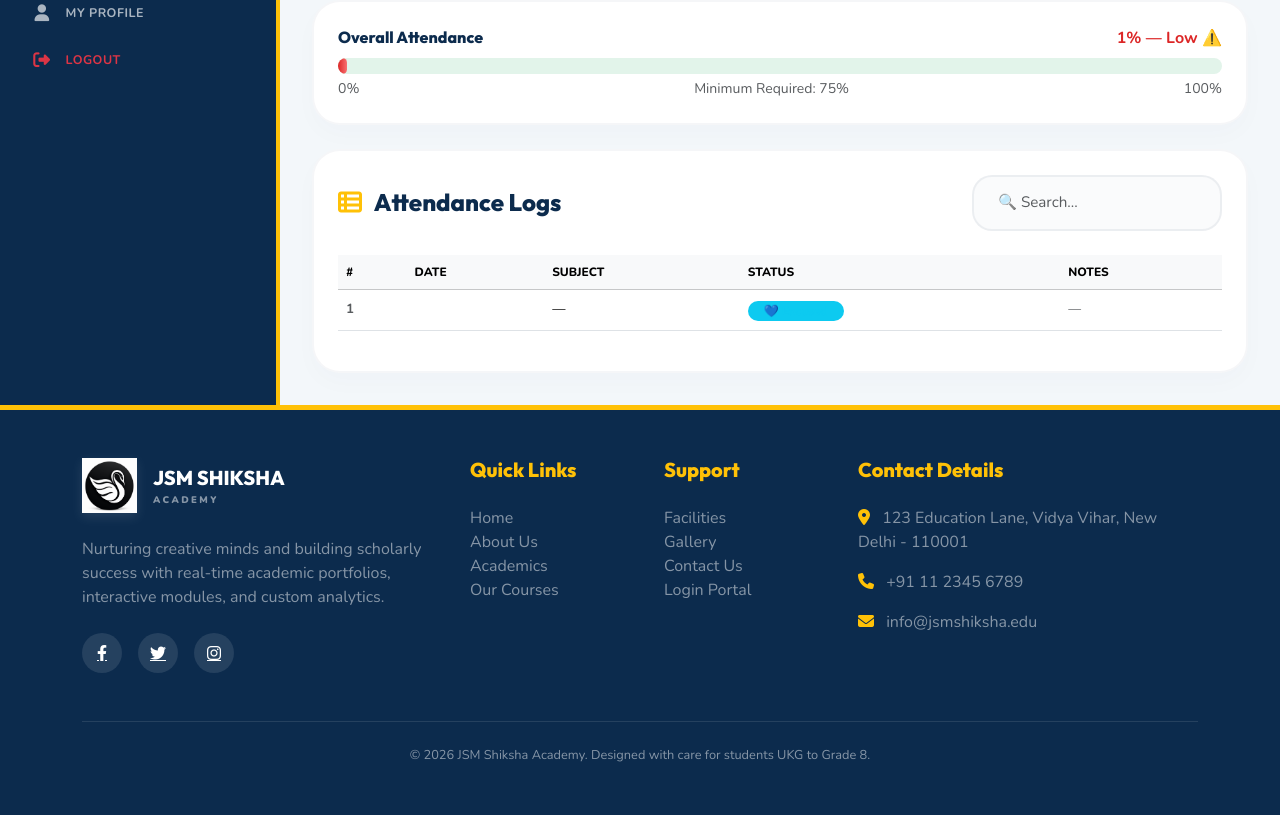
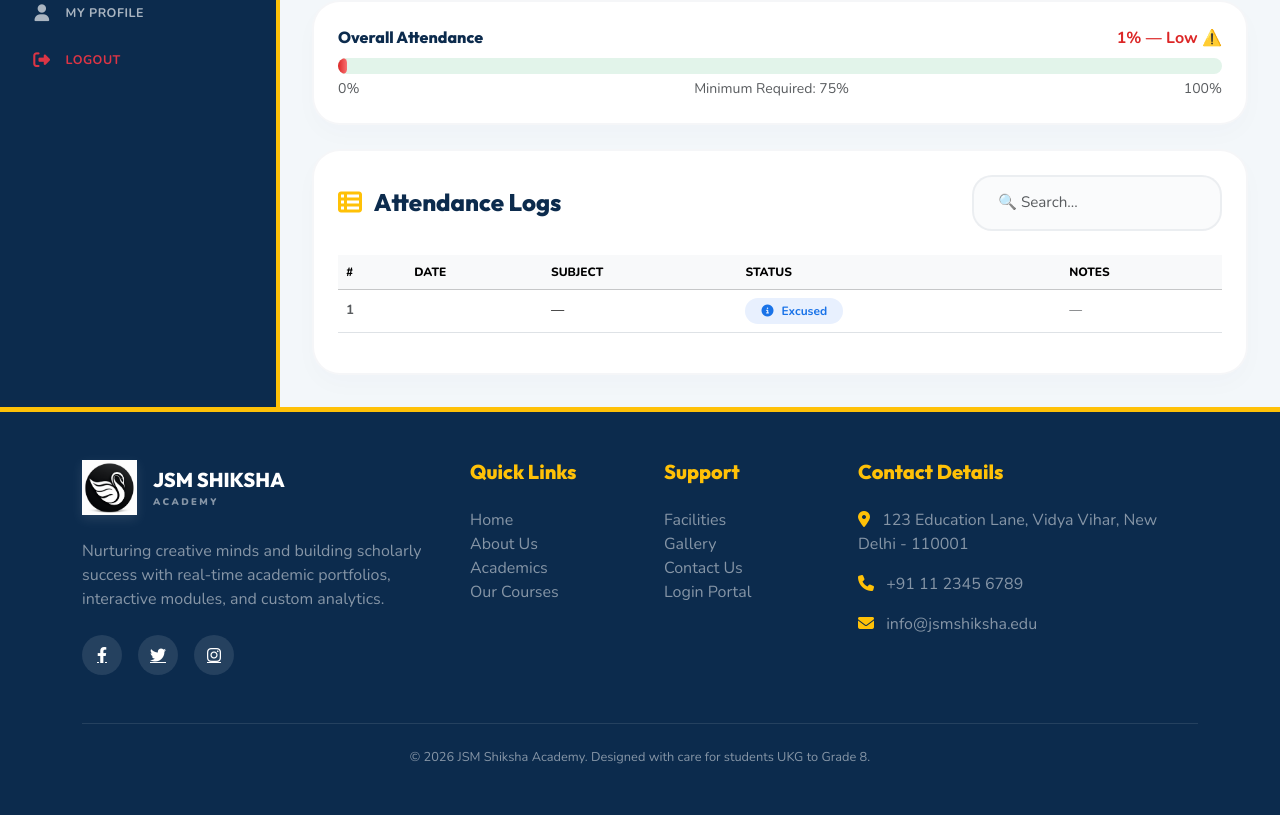
Before and after one commit to vishalbhakt/jsmpro, a Django app: template backend/templates/student/attendance.html in a window 1280 px wide. Shown: the part 678-1493 px from the top of the page. Before the commit the page ends 1440 px from the top, so only its background shows below. Run offline with Django 5.2, Linux system fonts and the light colour scheme; the template is opened without the code that fills it: most values are stand-ins (such as "Sample title", 1, 10 or a date in 2020).

Commit message:
Polish student attendance logs status badges UI for inline-flex compact styling

```diff
--- a/backend/templates/student/attendance.html
+++ b/backend/templates/student/attendance.html
@@ -102,15 +102,22 @@
                     <td class="fw-bold" style="font-size:0.83rem;">{{ record.session.date|date:"d M, Y" }}</td>
                     <td style="font-size:0.83rem;">{{ record.session.classroom.name|default:"—" }}</td>
                     <td>
-                        {% if record.status == 'present' %}
-                            <span class="badge bg-success bg-opacity-15 text-success rounded-pill fw-bold px-3 py-1">✅ Present</span>
-                        {% elif record.status == 'absent' %}
-                            <span class="badge bg-danger bg-opacity-15 text-danger rounded-pill fw-bold px-3 py-1">❌ Absent</span>
-                        {% elif record.status == 'late' %}
-                            <span class="badge bg-warning bg-opacity-15 text-warning rounded-pill fw-bold px-3 py-1">🕐 Late</span>
-                        {% else %}
-                            <span class="badge bg-info bg-opacity-15 text-info rounded-pill fw-bold px-3 py-1">💙 Excused</span>
-                        {% endif %}
+                        <span class="d-inline-flex align-items-center gap-2 px-3 py-1 rounded-pill fw-bold"
+                              style="font-size:0.75rem; {% if record.status == 'present' %}background:#e6f4ea; color:#137333;{% elif record.status == 'absent' %}background:#fce8e6; color:#c5221f;{% elif record.status == 'late' %}background:#fef7e0; color:#b06000;{% else %}background:#e8f0fe; color:#1a73e8;{% endif %}">
+                            {% if record.status == 'present' %}
+                                <i class="fa-solid fa-circle-check"></i>
+                                <span>Present</span>
+                            {% elif record.status == 'absent' %}
+                                <i class="fa-solid fa-circle-xmark"></i>
+                                <span>Absent</span>
+                            {% elif record.status == 'late' %}
+                                <i class="fa-solid fa-clock"></i>
+                                <span>Late</span>
+                            {% else %}
+                                <i class="fa-solid fa-circle-info"></i>
+                                <span>Excused</span>
+                            {% endif %}
+                        </span>
                     </td>
                     <td class="text-muted" style="font-size:0.8rem;">{{ record.remarks|default:"—" }}</td>
                 </tr>
```
